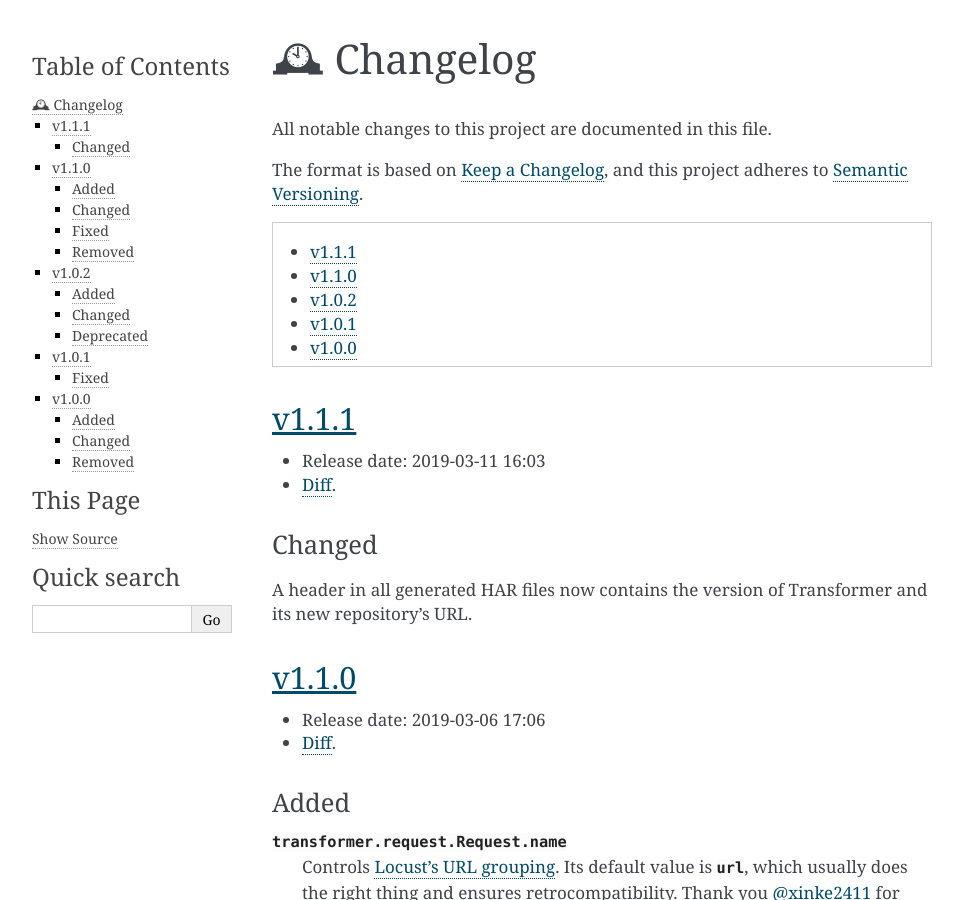
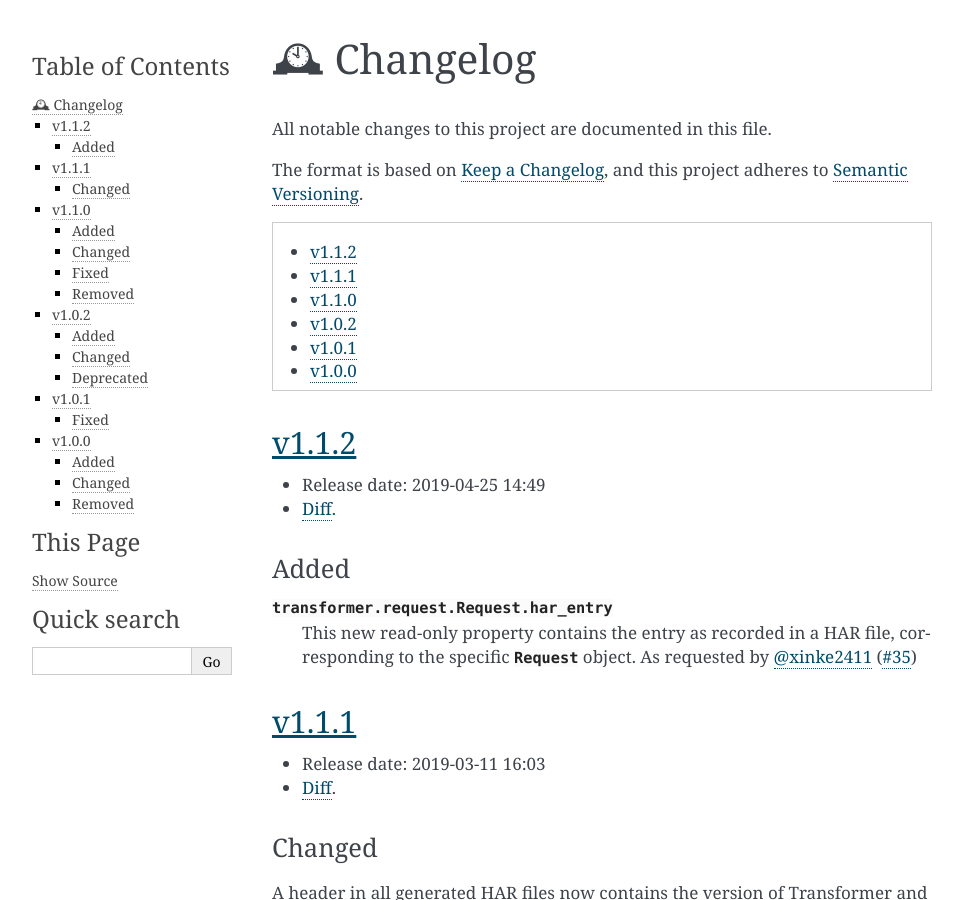
Before and after one commit to zalando-incubator/transformer, a Sphinx documentation site: the page built from docs/Changelog.rst, in a window 1280 px wide and 900 px high. Shown: the whole window, without its empty margins (148-1111 px from the left). Built offline with Sphinx 7.4.7, drawn with Linux system fonts in a browser that asks for light colours.

Commit message:
New patch release
Signed-off-by: Oliwia Zaremba <oliwia.zaremba@zalando.de>

```diff
--- a/docs/Changelog.rst
+++ b/docs/Changelog.rst
@@ -14,6 +14,25 @@ The format is based on `Keep a Changelog`_, and this project adheres to
 .. contents::
    :local:
    :depth: 1
+
+.. _v1.1.2:
+
+v1.1.2
+======
+
+- Release date: 2019-04-25 14:49
+
+- Diff__.
+
+__ https://github.com/zalando-incubator/transformer/compare/v1.1.1...v1.1.2
+
+Added
+-----
+
+:attr:`transformer.request.Request.har_entry`
+   This new read-only property contains the entry as recorded in a HAR file,
+   corresponding to the specific :class:`Request <transformer.request.Request>` object.
+   As requested by :user:`xinke2411` (:issue:`35`)
 
 .. _v1.1.1:
 
--- a/docs/conf.py
+++ b/docs/conf.py
@@ -25,7 +25,7 @@ author = "the Zalando maintainers"
 # The short X.Y version
 version = "1.1"
 # The full version, including alpha/beta/rc tags
-release = "1.1.1"
+release = "1.1.2"
 
 
 # -- General configuration ---------------------------------------------------
--- a/pyproject.toml
+++ b/pyproject.toml
@@ -1,6 +1,6 @@
 [tool.poetry]
 name = "har-transformer"
-version = "1.1.1"
+version = "1.1.2"
 description = "A tool to convert HAR files into a locustfile."
 authors = [
     "Serhii Cherniavskyi <serhii.cherniavskyi@zalando.de>",
```
Also changed, not shown: .travis.yml, 1 other file.
